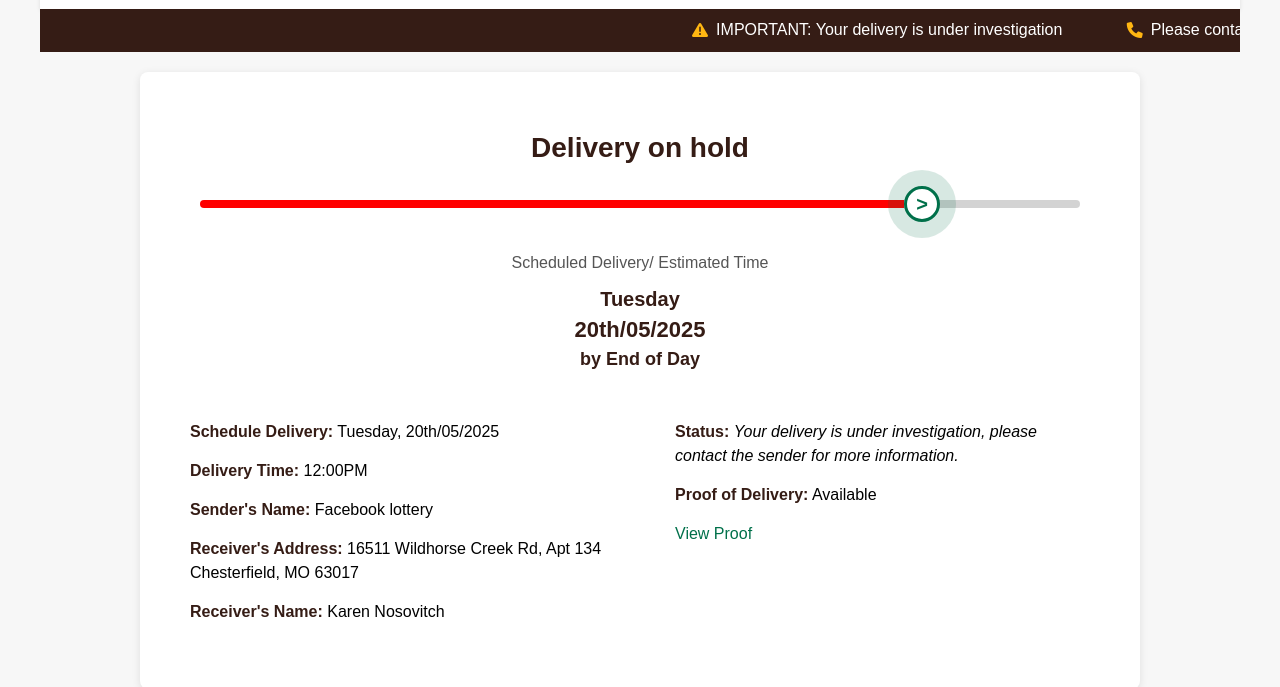
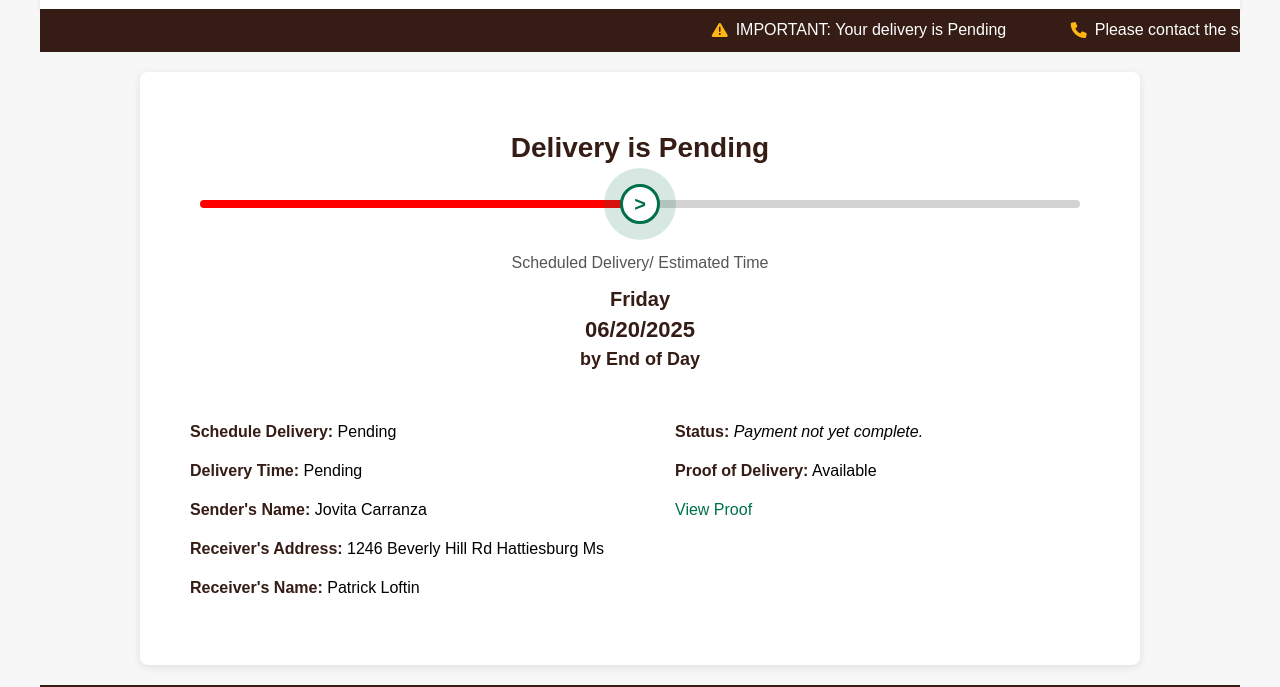
Before and after one commit to upstrackingunitedstate/upstracking.com, a plain HTML site: page tracking.html in a window 1280 px wide. Shown: the part 115-802 px from the top of the page. Drawn offline with Linux system fonts and the light colour scheme.

Commit message:
Update tracking.html

```diff
--- a/tracking.html
+++ b/tracking.html
@@ -242,7 +242,7 @@
       left: 0;
       right: 0;
       height: 8px;
-      background: linear-gradient(to right, red 80%, #d3d3d3 80%);
+      background: linear-gradient(to right, red 50%, #d3d3d3 50%);
       border-radius: 10px;
       transform: translateY(-50%);
       margin-left: 30px;
@@ -252,10 +252,10 @@
     .progress-icon {
       position: absolute;
       top: 50%;
-      left: 80%;
+      left: 50%;
       transform: translate(-50%, -50%);
-      width: 36px;
-      height: 36px;
+      width: 40px;
+      height: 40px;
       background-color: white;
       border: 3px solid #00704A;
       border-radius: 50%;
@@ -597,36 +597,35 @@
     <!-- Marquee Section -->
     <div class="ups-marquee">
       <div class="marquee-content">
-        <span><i class="fas fa-exclamation-triangle"></i> IMPORTANT: Your delivery is under investigation</span>
+        <span><i class="fas fa-exclamation-triangle"></i> IMPORTANT: Your delivery is Pending</span>
         <span><i class="fas fa-phone"></i> Please contact the sender for more information</span>
-        <span><i class="fas fa-info-circle"></i> Reference: TYP691R0A1541509593US</span>
-        <span><i class="fas fa-clock"></i> Scheduled delivery: Tuesday, May 20th by end of day</span>
+        <span><i class="fas fa-info-circle"></i> Reference: PKG123456789979796US</span>
+        <span><i class="fas fa-clock"></i> Scheduled delivery: Friday, June 20th by end of day</span>
       </div>
     </div>
 
     <!-- Tracking Information -->
     <div class="container" id="trackingResult">
-      <div class="status">Delivery on hold</div>
+      <div class="status">Delivery is Pending</div>
       <div class="progress-wrapper">
         <div class="progress-bar"></div>
         <div class="progress-icon">&gt;</div>
       </div>
       <div class="text-label">Scheduled Delivery/ Estimated Time</div>
-      <div class="day">Tuesday</div>
-      <div class="date">20th/05/2025</div>
+      <div class="day">Friday</div>
+      <div class="date">06/20/2025</div>
       <div class="endofday">by End of Day</div>
 
       <div class="tracking-result-container">
         <div class="tracking-details">
-          <p><strong>Schedule Delivery:</strong> Tuesday, 20th/05/2025</p>
-          <p><strong>Delivery Time:</strong> 12:00PM</p>
-          <p><strong>Sender's Name:</strong> Facebook lottery</p>
-          <p><strong>Receiver's Address:</strong> 16511 Wildhorse Creek Rd, Apt 134 Chesterfield, MO 63017</p>
-          <p><strong>Receiver's Name:</strong> Karen Nosovitch</p>
+          <p><strong>Schedule Delivery:</strong> Pending</p>
+          <p><strong>Delivery Time:</strong> Pending</p>
+          <p><strong>Sender's Name:</strong> Jovita Carranza</p>
+          <p><strong>Receiver's Address:</strong> 1246 Beverly Hill Rd Hattiesburg Ms</p>
+          <p><strong>Receiver's Name:</strong> Patrick Loftin </p>
         </div>
         <div class="tracking-status">
-          <p><strong>Status:</strong> <em>Your delivery is under investigation, please contact the sender for more
-              information.</em></p>
+          <p><strong>Status:</strong> <em>Payment not yet complete.</em></p>
           <p><strong>Proof of Delivery:</strong> Available</p>
           <p><a href="asset/proof.jpeg">View Proof</a></p>
         </div>
```
